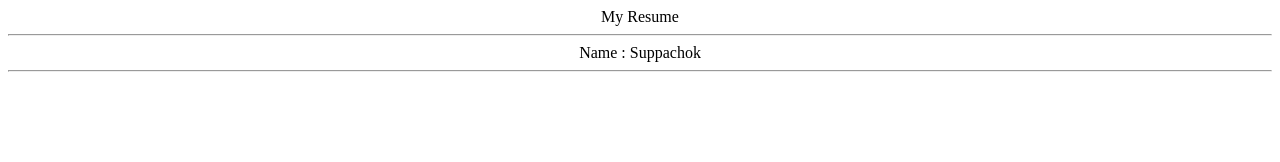
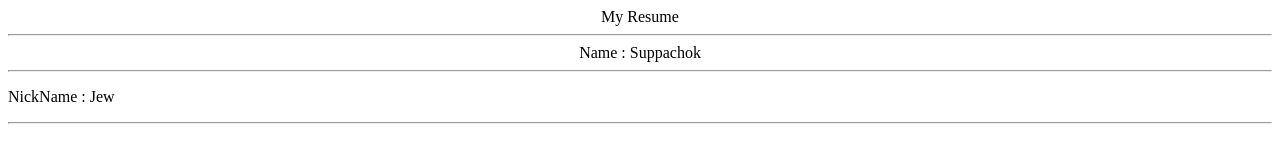
Before and after one commit to Suppachok8/example_resume, a plain HTML site: page index.html in a window 1280 px wide. Drawn offline with Linux system fonts and the light colour scheme.

Commit message:
add departmen

```diff
--- a/index.html
+++ b/index.html
@@ -11,6 +11,8 @@
     <hr>
     <center>Name : Suppachok</center>
     <hr>
+    <p>NickName : Jew</p>
 
+    <hr>
 </body>
 </html>
```
